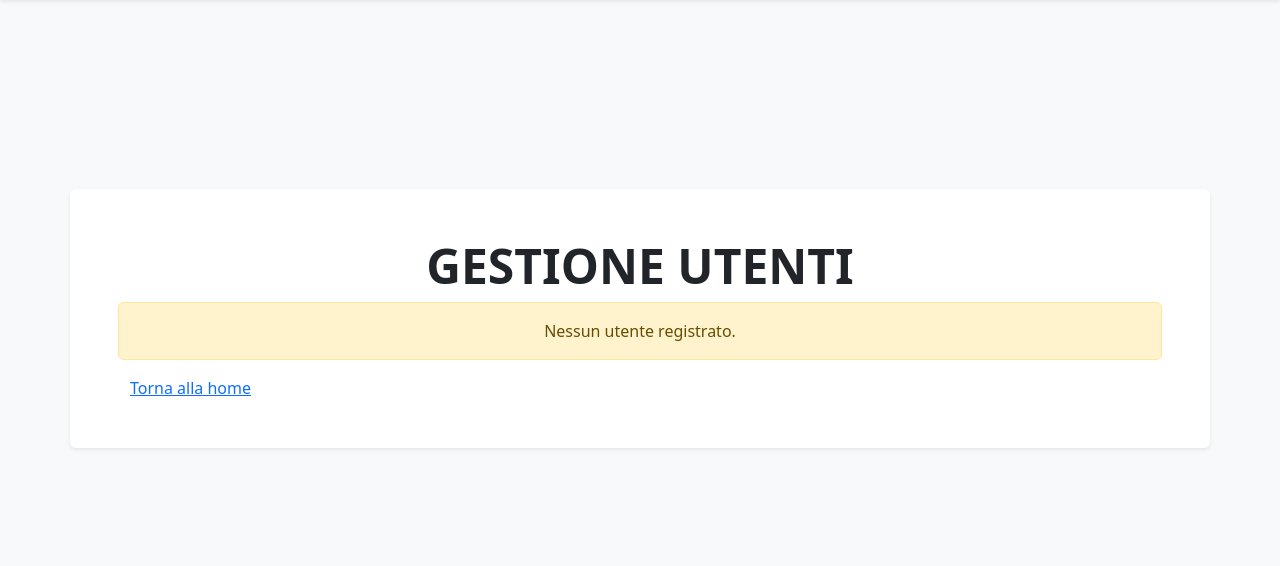
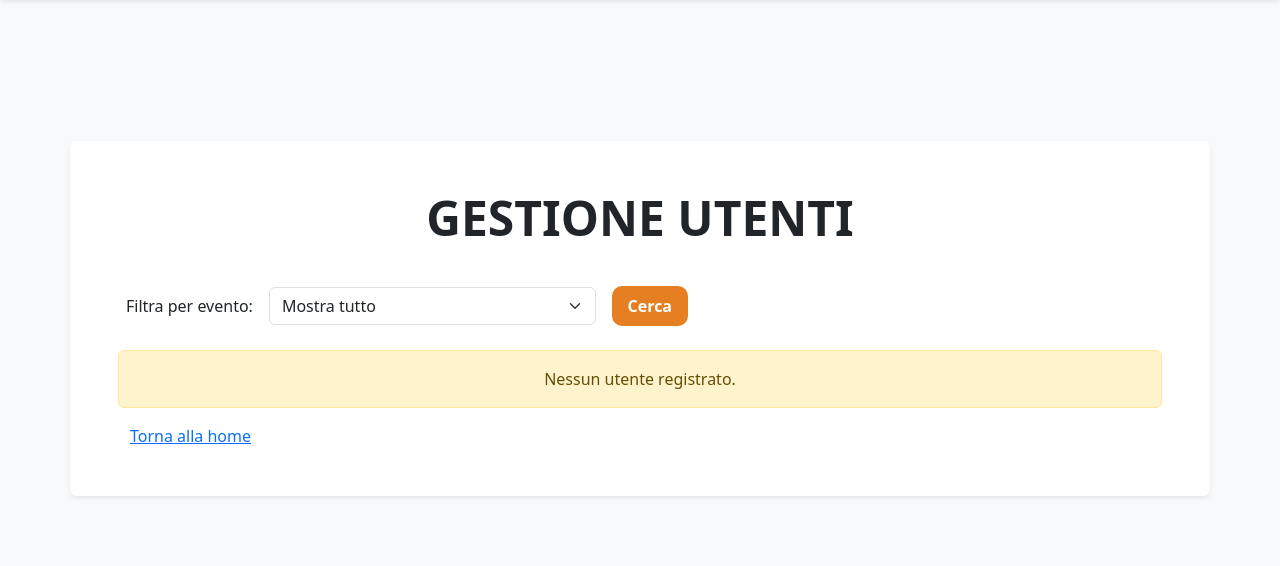
Before and after one commit to sofialottii/GuessTheBot, a PHP site: page /php/adminUsers.php in a window 1280 px wide. Shown: the part 67-633 px from the top of the page. Run offline with PHP 8.4, Linux system fonts and the light colour scheme; data that the repository does not hold is empty.

Commit message:
Last implemented csv

```diff
--- a/db/database.php
+++ b/db/database.php
@@ -118,6 +118,18 @@ class DatabaseHelper{
                                         LEFT JOIN answers a ON u.UserID = a.UserID AND a.IsCorrect = 'y'
                                         GROUP BY u.UserID, u.Name
                                         ORDER BY score DESC");
+        $stmt->execute();
+        $result = $stmt->get_result();
+        return $result->fetch_all(MYSQLI_ASSOC);
+    }
+
+    public function getAllUsersWithScoresByEvent($eventId){
+        $stmt = $this->db->prepare("SELECT u.UserID, u.Name, COUNT(a.IsCorrect) AS score
+                                    FROM users u
+                                    JOIN answers a ON u.UserID = a.UserID AND a.IsCorrect = 'y' AND a.GameID = ?
+                                    GROUP BY u.UserID, u.Name
+                                    ORDER BY score DESC");
+        $stmt->bind_param("i", $eventId);
         $stmt->execute();
         $result = $stmt->get_result();
         return $result->fetch_all(MYSQLI_ASSOC);
@@ -431,7 +443,7 @@ class DatabaseHelper{
     }
 
     //SINGOLA SESSIONE esportazione
-    public function getSessionAnswersForExport($sessionId) {
+    public function getSessionAnswersForExport($sessionId, $userId = null) {
         $stmt = $this->db->prepare("
             SELECT
                 u.UserID, u.Name as UserName, e.EventName, i.Title as InfographicTitle,
@@ -440,10 +452,10 @@ class DatabaseHelper{
             JOIN users u ON a.UserID = u.UserID
             JOIN infographics i ON a.InfographicID = i.InfographicID
             LEFT JOIN GAME_EVENTS e ON a.GameID = e.GameID
-            WHERE a.SessionID = ?
+            WHERE a.GameID = ? and a.UserID = IFNULL(?, a.UserID)
             ORDER BY a.AnswerID ASC
         ");
-        $stmt->bind_param("s", $sessionId);
+        $stmt->bind_param("si", $sessionId, $userId);
         $stmt->execute();
         return $stmt->get_result(); //risultato per lo streaming
     }
--- a/php/adminUsers.php
+++ b/php/adminUsers.php
@@ -4,7 +4,16 @@ require_once("bootstrap.php");
 
 session_start();
 
-$templateParams["users"] = $dbh->getAllUsersWithScores();
+if (isset($_GET["IDGame"]) && $_GET["IDGame"] > 0) {
+
+    $gameId = $_GET["IDGame"];
+    if ($gameId > 0) {
+        $templateParams["users"] = $dbh->getAllUsersWithScoresByEvent($gameId);
+    }
+} else {
+    $templateParams["users"] = $dbh->getAllUsersWithScores();
+}
+
 
 
 
@@ -20,6 +29,9 @@ if (isset($_POST["home"])) {
     exit();
 }
 
+
+$templateParams["filtroAttuale"] = isset($_GET["IDGame"]) ? $_GET["IDGame"] : null;
+$templateParams["eventiFiltro"] = $dbh->getAllEvents();
 $templateParams["usersSummary"] = $dbh->getUsersSummary();
 
 $templateParams["titolo"] = "Gestisci Utenti";
--- a/template/contenutoAdminUsers.php
+++ b/template/contenutoAdminUsers.php
@@ -2,12 +2,42 @@
     <div class="card-body p-4 p-md-5 text-center row">
 
         <h1 class="fw-bold display-5">GESTIONE UTENTI</h1>
+        <form action="adminUsers.php" method="GET" class="row g-3 align-items-center justify-content-center justify-content-md-start mb-4">
+
+            <div class="col-auto">
+                <label for="eventFilter" class="col-form-label">Filtra per evento:</label>
+            </div>
+
+            <div class="col-sm-6 col-md-5 col-lg-4">
+                <select class="form-select" id="eventFilter" name="IDGame">
+                    <option value="">Mostra tutto</option>
+                    <?php foreach($templateParams["eventiFiltro"] as $evento): ?>
+                        <option value="<?php echo $evento['GameID']; ?>" <?php if($templateParams["filtroAttuale"] == $evento['GameID']) echo 'selected'; ?>>
+                            <?php echo $evento['EventName']; ?>
+                        </option>
+                    <?php endforeach; ?>
+                </select>
+            </div>
+
+            <div class="col-auto">
+                <button type="submit" class="px-3 py-2">Cerca</button>
+            </div>
+
+        </form>
         <?php if (empty($templateParams["users"])): ?>
             <p class="alert alert-warning">Nessun utente registrato.</p>
+
         <?php else: ?>
-        <a href="../api/export_csv.php" class="bottone col-2">
-            Esporta Tutto (CSV)
-        </a>
+
+        <?php if (isset($_GET["IDGame"]) && $_GET["IDGame"] > 0): ?>
+            <a href="../api/export_csv.php?IDGame=<?php echo $_GET["IDGame"];?>" class="bottone col-lg-3 col-8">
+                Esporta Sessione (CSV)
+            </a>
+        <?php else: ?>
+            <a href="../api/export_csv.php" class="bottone col-lg-2 col-8">
+                Esporta Tutto (CSV)
+            </a>
+        <?php endif; ?>
         <div class="table-responsive">
             <table class="table table-striped">
                 <thead>
--- a/template/contenutoDettaglioInfografica.php
+++ b/template/contenutoDettaglioInfografica.php
@@ -45,7 +45,7 @@
                 <div id="content-statistiche" class="tab-content" style="display: none;">
 
                     <!--menu a tendina-->
-                     <form action="dettaglioInfografica.php" method="GET" class="row g-3 align-items-center mb-4">
+                    <form action="dettaglioInfografica.php" method="GET" class="row g-3 align-items-center mb-4">
                         <input type="hidden" name="IDInfographic" value="<?php echo $templateParams["infografica"]["InfographicID"]; ?>">
                         <div class="col-auto">
                             <label for="eventFilter" class="col-form-label">Filtra statistiche per evento:</label>
--- a/template/contenutoGioco.php
+++ b/template/contenutoGioco.php
@@ -1,6 +1,6 @@
 <div class="col-10 col-md-11 col-lg mb-4">
     <div class="text-center mb-4">
-        <h1>GUESS THE BOT</h1>
+        <h1 class="fw-bold p-3 display-5">GUESS THE BOT</h1>
         <div class="row">
             <div class="col-6">
                 <span class="badge bg-primary fs-6">Round <span id="current-round"><?php echo $_SESSION["currentRound"] >= 10 ? "10" : $_SESSION["currentRound"]; ?></span>/10</span>
```
Also changed, not shown: api/export_csv.php (+12 -2 lines).
